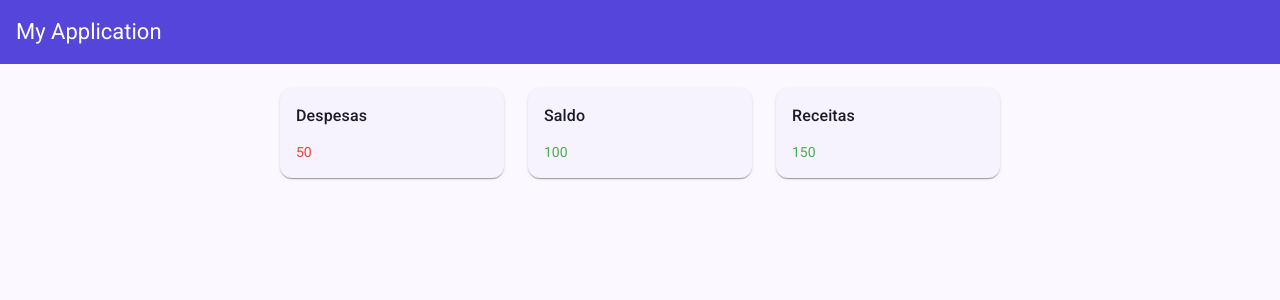
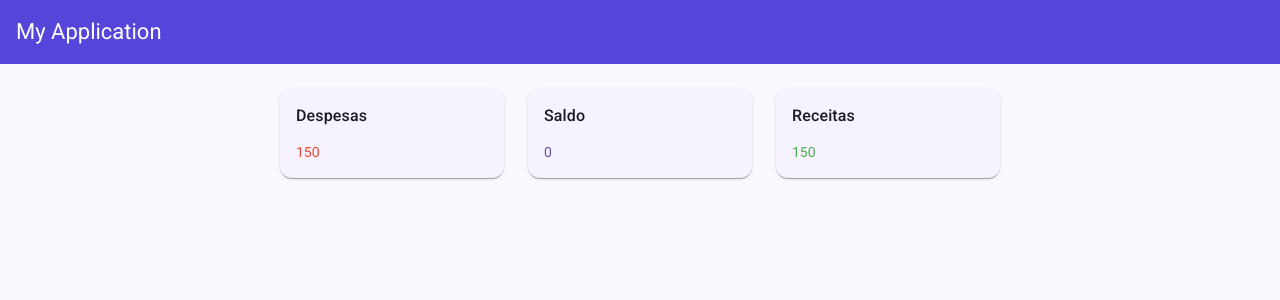
Before and after one commit to ddcsilva/gerenciador-financeiro, an Angular app: page / in a window 1280 px wide. Shown: the top 300 px of the page. Built offline with nearby package versions, Linux system fonts and the light colour scheme.

Commit message:
feat: atualiza valores e estilos do componente balance-card
- Modifica o valor de 'outcome' nas transações de 50 para 150
- Adiciona nova classe CSS 'zero' para estilização de valores iguais a zero
- Atualiza a tipagem para incluir 'zero' no componente balance-card

```diff
--- a/src/app/features/home/components/balance/components/balance-card/balance-card.scss
+++ b/src/app/features/home/components/balance/components/balance-card/balance-card.scss
@@ -5,3 +5,7 @@
 .outcome {
   color: var(--custom-color-negative);
 }
+
+.zero {
+  color: var(--mat-sys-secondary);
+}
--- a/src/app/features/home/components/balance/components/balance-card/balance-card.ts
+++ b/src/app/features/home/components/balance/components/balance-card/balance-card.ts
@@ -2,7 +2,7 @@ import { Component, computed, input } from '@angular/core';
 import { MatCardModule } from '@angular/material/card';
 
 type CardType = 'income' | 'outcome' | 'balance';
-type ValueCssClasses = 'income' | 'outcome';
+type ValueCssClasses = 'income' | 'outcome' | 'zero';
 
 @Component({
   selector: 'app-balance-card',
@@ -24,6 +24,10 @@ export class BalanceCard {
       return 'outcome';
     }
 
+    if (this.value() === 0) {
+      return 'zero';
+    }
+
     return this.value() > 0 ? 'income' : 'outcome';
   });
 }
--- a/src/app/features/home/home.ts
+++ b/src/app/features/home/home.ts
@@ -11,6 +11,6 @@ export class Home {
   transactions = signal([
     { value: 100, type: 'income' },
     { value: 50, type: 'income' },
-    { value: 50, type: 'outcome' },
+    { value: 150, type: 'outcome' },
   ]);
 }
```
